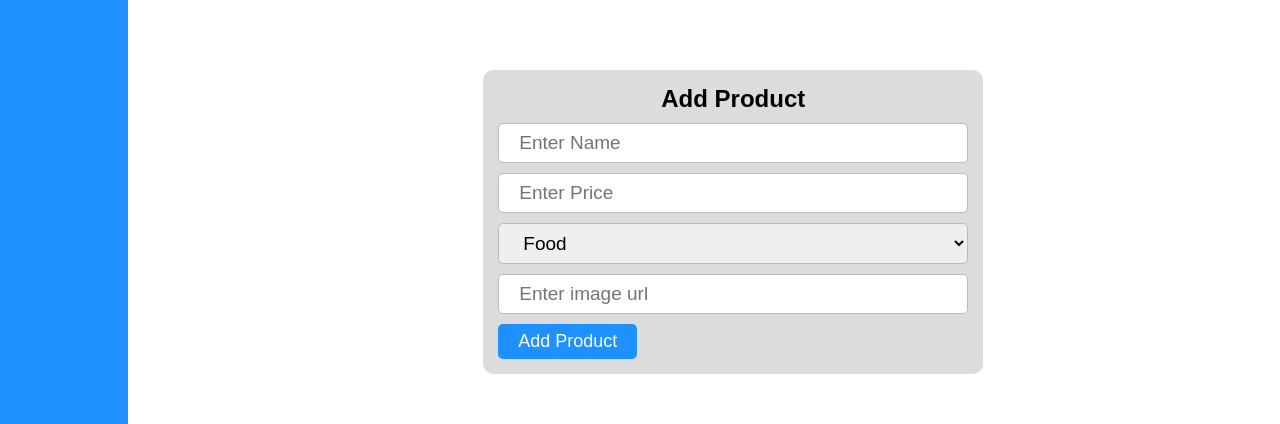
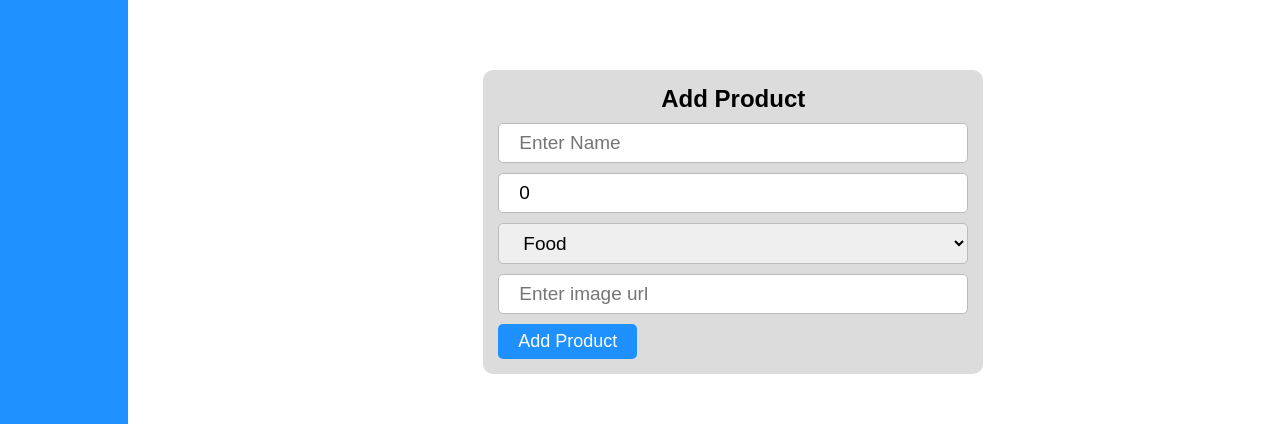
Before and after one commit to tainuth1/Basic-React-Router, a React (Vite) app: page /dashboard in a window 1280 px wide. Shown: the part 201-625 px from the top of the page. Built offline with nearby package versions, Linux system fonts and the light colour scheme; the HTML template or start-up script is replaced by a standard one.

Commit message:
Add Product

```diff
--- a/db.json
+++ b/db.json
@@ -1,3 +1,3 @@
 {
-    "products": []
+  "products": []
 }
--- a/src/pages/dashboard/Main.jsx
+++ b/src/pages/dashboard/Main.jsx
@@ -1,21 +1,78 @@
-import React from "react";
+import React, { useState } from "react";
 import "./main.css";
 
 const Main = () => {
+  const [formData, setFormData] = useState({
+    id: `${Date.now()}`,
+    name: "",
+    price: 0,
+    category: "Food",
+    image: "",
+  });
+
+  const handleChange = (e) => {
+    setFormData({ ...formData, [e.target.name]: e.target.value });
+  };
+
+  const handleSubmit = async (e) => {
+    e.preventDefault();
+    const res = await fetch("http://localhost:3000/products", {
+      method: "POST",
+      headers: {
+        "Content-Type": "application/json",
+      },
+      body: JSON.stringify(formData),
+    });
+    if (res.ok == false) {
+      alert("Failed to add product.");
+      return;
+    }
+    alert("Add Product Successfully");
+    setFormData({
+      id: `${Date.now()}`,
+      name: "",
+      price: 0,
+      category: "Food",
+      image: "",
+    });
+  };
+
   return (
     <div className="parent-form">
-      <form>
-        <h2 style={{textAlign: "center"}}>Add Product</h2>
-        <input type="text" placeholder="Enter Name" />
-        <input type="number" placeholder="Enter Price" />
-        <select>
+      <form onSubmit={handleSubmit}>
+        <h2 style={{ textAlign: "center" }}>Add Product</h2>
+        <input
+          type="text"
+          name="name"
+          value={formData.name}
+          onChange={handleChange}
+          placeholder="Enter Name"
+        />
+        <input
+          type="number"
+          name="price"
+          value={formData.price}
+          onChange={handleChange}
+          placeholder="Enter Price"
+        />
+        <select
+          name="category"
+          value={formData.category}
+          onChange={handleChange}
+        >
           <option value="Food">Food</option>
           <option value="Technology">Technology</option>
           <option value="Drink">Drink</option>
           <option value="Phone">Phone</option>
           <option value="Computer">Computer</option>
         </select>
-        <input type="url" placeholder="Enter image url" />
+        <input
+          type="url"
+          name="image"
+          value={formData.image}
+          onChange={handleChange}
+          placeholder="Enter image url"
+        />
         <button>Add Product</button>
       </form>
     </div>
```
